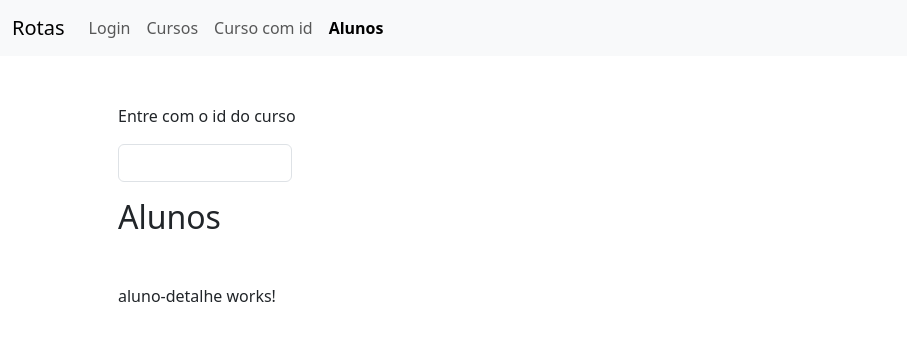
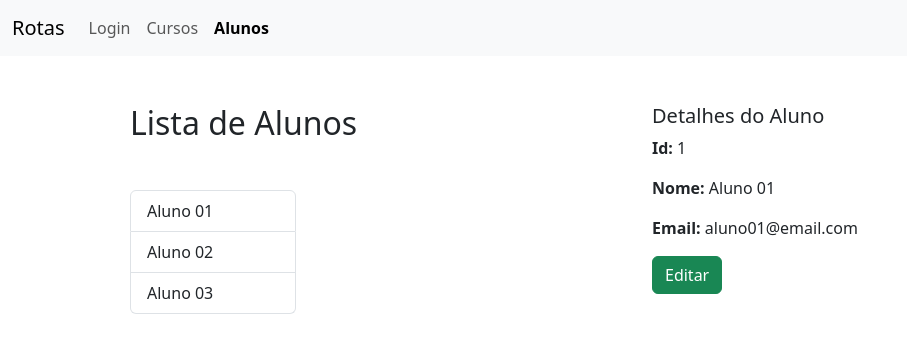
Before and after one commit to diesantana/angular-ad-routing, an Angular app: page /alunos/1 in a window 1280 px wide. Shown: the top 352 px of the page, without its empty margins (0-907 px from the left). Built offline with nearby package versions, Linux system fonts and the light colour scheme.

Commit message:
feat: Aula criando as telas

```diff
--- a/src/app/alunos/aluno-detalhe/aluno-detalhe.component.html
+++ b/src/app/alunos/aluno-detalhe/aluno-detalhe.component.html
@@ -1 +1,7 @@
-<p>aluno-detalhe works!</p>
+<h5>Detalhes do Aluno</h5>
+
+<p><b>Id: </b> {{ aluno.id }}</p>
+<p><b>Nome: </b> {{ aluno.nome }}</p>
+<p><b>Email: </b>{{ aluno.email }}</p>
+
+<a class="btn btn-success"(click)="editarContato()">Editar</a>
--- a/src/app/alunos/aluno-detalhe/aluno-detalhe.component.ts
+++ b/src/app/alunos/aluno-detalhe/aluno-detalhe.component.ts
@@ -1,4 +1,8 @@
 import { Component } from '@angular/core';
+import { Aluno } from '../aluno';
+import { Subscription } from 'rxjs';
+import { ActivatedRoute, Router } from '@angular/router';
+import { AlunosService } from '../alunos.service';
 
 @Component({
   selector: 'app-aluno-detalhe',
@@ -6,5 +10,32 @@ import { Component } from '@angular/core';
   styleUrl: './aluno-detalhe.component.css'
 })
 export class AlunoDetalheComponent {
+  aluno!: Aluno;
+  inscricao!: Subscription;
 
+  constructor(
+    private route: ActivatedRoute,
+    private router: Router,
+    private alunosService: AlunosService
+  ) { }
+
+  ngOnInit() {
+    this.inscricao = this.route.params.subscribe(
+      (params: any) => {
+        let id = params['id'];
+        let _aluno = this.alunosService.getAluno(id);
+        if(_aluno) {
+          this.aluno = _aluno;
+        }
+      }
+    );
+  }
+
+  editarContato(){
+    this.router.navigate(['/alunos', this.aluno.id, 'editar']);
+  }
+
+  ngOnDestroy(){
+    this.inscricao.unsubscribe();
+  }
 }
--- a/src/app/alunos/aluno-form/aluno-form.component.html
+++ b/src/app/alunos/aluno-form/aluno-form.component.html
@@ -1 +1,19 @@
-<p>aluno-form works!</p>
+<h5> Criar/Editar Aluno </h5>
+
+<form>
+  <div class="mb-3">
+    <label for="disabled" class="form-label active">#</label>
+    <input  class="form-control" name="disabled" disabled [(ngModel)]="aluno.id" id="disabled" type="text" value="{{aluno.id}}">
+  </div>
+
+  <div class="mb-3">
+    <label for="nome" class="form-label active">Nome</label>
+    <input id="nome" name="nome"  class="form-control" [(ngModel)]="aluno.nome" value="{{aluno.nome}}">
+  </div>
+
+  <div class="mb-3">
+    <label for="email" class="form-label active">Email</label>
+    <input id="email" name="email" class="form-control" [(ngModel)]="aluno.email" type="text" value="{{aluno.email}}">
+  </div>
+
+</form>
--- a/src/app/alunos/aluno-form/aluno-form.component.ts
+++ b/src/app/alunos/aluno-form/aluno-form.component.ts
@@ -1,4 +1,8 @@
 import { Component } from '@angular/core';
+import { Aluno } from '../aluno';
+import { Subscription } from 'rxjs';
+import { ActivatedRoute } from '@angular/router';
+import { AlunosService } from '../alunos.service';
 
 @Component({
   selector: 'app-aluno-form',
@@ -6,5 +10,27 @@ import { Component } from '@angular/core';
   styleUrl: './aluno-form.component.css'
 })
 export class AlunoFormComponent {
+  aluno!: Aluno;
+  inscricao!: Subscription;
 
+  constructor(
+    private route: ActivatedRoute,
+    private alunosService: AlunosService
+  ) { }
+
+  ngOnInit() {
+    this.inscricao = this.route.params.subscribe(
+      (params: any) => {
+        let id = params['id'];
+        let _aluno = this.alunosService.getAluno(id);
+        if (_aluno){
+          this.aluno = _aluno;
+        }
+      }
+    );
+  }
+
+  ngOnDestroy(){
+    this.inscricao.unsubscribe();
+  }
 }
--- /dev/null
+++ b/src/app/alunos/aluno.ts
@@ -0,0 +1,9 @@
+
+export class Aluno {
+
+    constructor(
+        public id: number,
+        public nome: string,
+        public email: string
+    ){}
+}
--- a/src/app/alunos/alunos.component.html
+++ b/src/app/alunos/alunos.component.html
@@ -1,2 +1,19 @@
-<h2 class="mb-5">Alunos</h2>
-<router-outlet></router-outlet>
+<div class="container">
+  <div class="row">
+
+    <div class="col-6">
+      <h2 class="mb-5">Lista de Alunos</h2>
+
+      <div class="list-group col-4">
+        <a [routerLink]="[aluno.id]" *ngFor="let aluno of alunos" class="list-group-item list-group-item-action">
+          {{aluno.nome}}
+        </a>
+      </div>
+    </div>
+
+    <div class="col-6">
+      <router-outlet></router-outlet>
+    </div>
+
+  </div>
+</div>
--- a/src/app/alunos/alunos.component.ts
+++ b/src/app/alunos/alunos.component.ts
@@ -1,10 +1,20 @@
-import { Component } from '@angular/core';
+import { Component, OnInit } from '@angular/core';
+import { AlunosService } from './alunos.service';
+import { Aluno } from './aluno';
 
 @Component({
   selector: 'app-alunos',
   templateUrl: './alunos.component.html',
   styleUrl: './alunos.component.css'
 })
-export class AlunosComponent {
+export class AlunosComponent implements OnInit {
+
+  alunos: Aluno[] = [];
+
+  constructor(private alunosService: AlunosService) { }
+
+  ngOnInit() {
+    this.alunos = this.alunosService.getAlunos();
+  }
 
 }
--- a/src/app/alunos/alunos.module.ts
+++ b/src/app/alunos/alunos.module.ts
@@ -5,6 +5,8 @@ import { AlunosRoutingModule } from './alunos-routing.module';
 import { AlunosComponent } from './alunos.component';
 import { AlunoDetalheComponent } from './aluno-detalhe/aluno-detalhe.component';
 import { AlunoFormComponent } from './aluno-form/aluno-form.component';
+import { AlunosService } from './alunos.service';
+import { FormsModule } from '@angular/forms';
 
 
 @NgModule({
@@ -15,7 +17,11 @@ import { AlunoFormComponent } from './aluno-form/aluno-form.component';
   ],
   imports: [
     CommonModule,
+    FormsModule,
     AlunosRoutingModule
+  ],
+  providers: [
+    AlunosService
   ]
 })
 export class AlunosModule { }
--- /dev/null
+++ b/src/app/alunos/alunos.service.ts
@@ -0,0 +1,26 @@
+import { Injectable } from '@angular/core';
+import { Aluno } from './aluno';
+
+@Injectable()
+export class AlunosService {
+
+  private alunos: Aluno[] = [
+    {id: 1, nome: 'Aluno 01', email: 'aluno01@email.com'},
+    {id: 2, nome: 'Aluno 02', email: 'aluno02@email.com'},
+    {id: 3, nome: 'Aluno 03', email: 'aluno03@email.com'}
+  ];
+
+  getAlunos(){
+    return this.alunos;
+  }
+
+  getAluno(id: number){
+    for (let i=0; i<this.alunos.length; i++){
+      let aluno = this.alunos[i];
+      if (aluno.id == id){
+        return aluno;
+      }
+    }
+    return null;
+  }
+}
--- a/src/app/app.component.html
+++ b/src/app/app.component.html
@@ -20,9 +20,9 @@
           </a>
         </li>
 
-        <li class="nav-item">
+        <!-- <li class="nav-item">
           <a class="nav-link" [routerLink]="['/curso', idCurso]" routerLinkActive="active">Curso com id</a>
-        </li>
+        </li> -->
 
         <li class="nav-item">
           <a class="nav-link" [routerLink]="['/alunos']" routerLinkActive="active">Alunos</a>
@@ -36,9 +36,9 @@
 </nav>
 
 <div class="container p-5">
-    <p>Entre com o id do curso</p>
+    <!-- <p>Entre com o id do curso</p>
     <div class="col-2 mb-3">
       <input type="text" class="form-control" [(ngModel)]="idCurso">
-    </div>
+    </div> -->
   <router-outlet></router-outlet>
 </div>
```
Also changed, not shown: 1 other file (tests, documents, lock files or other folders).
